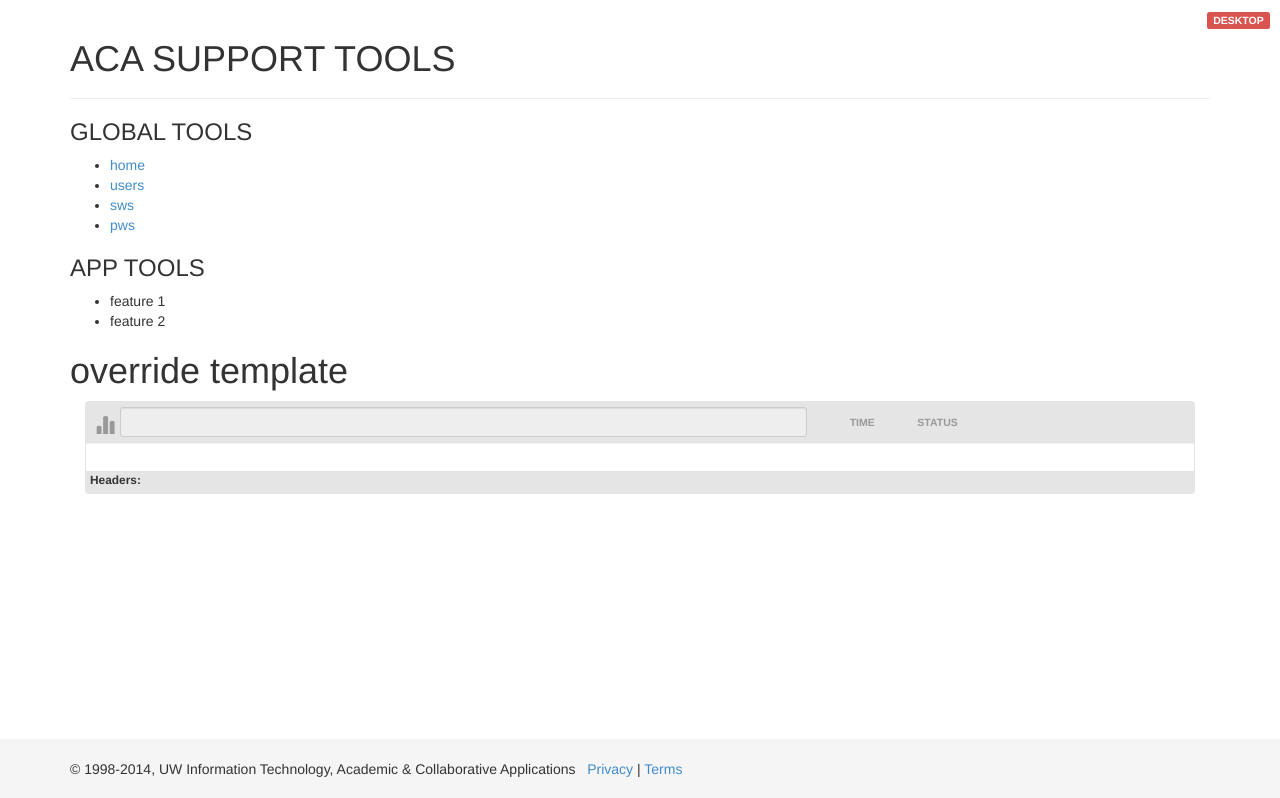
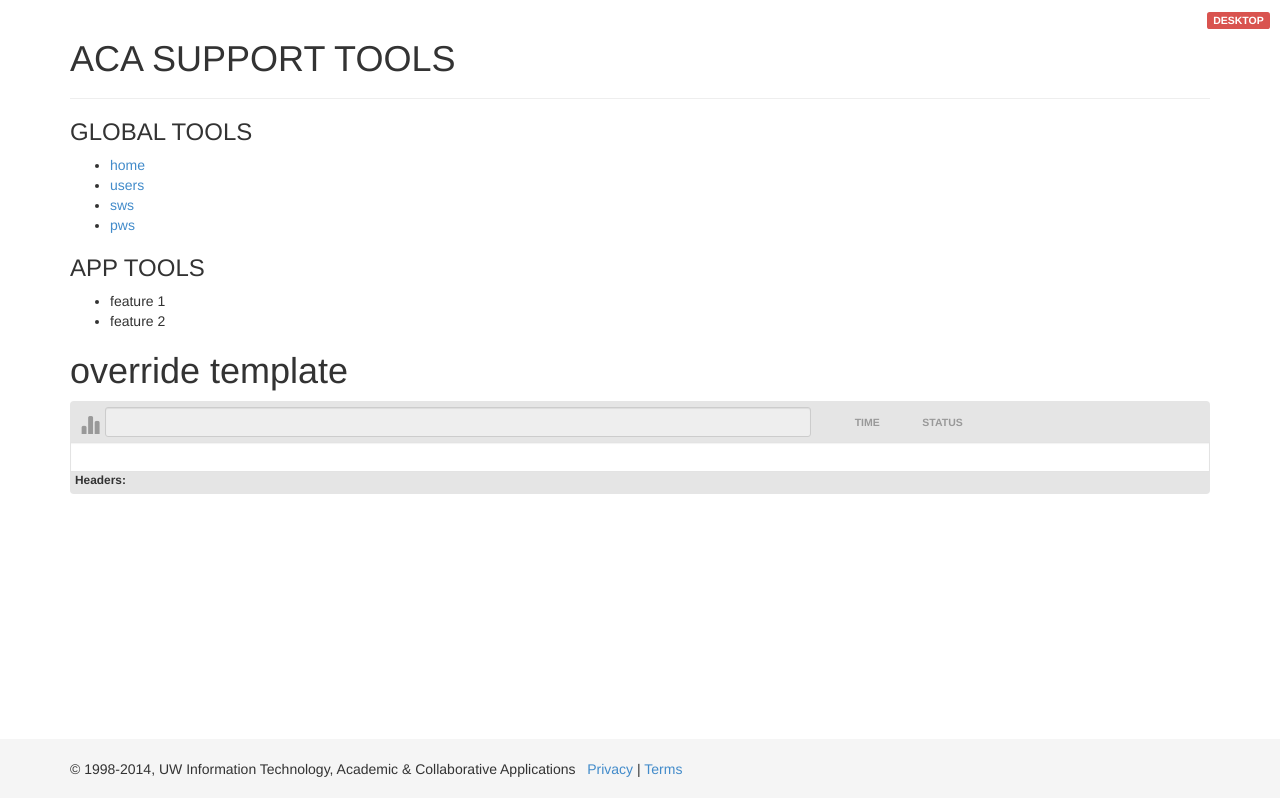
Before and after one commit to uw-it-aca/django-supporttools, a Django app: template supporttools/templates/proxy.html in a window 1280 px wide. Shown: the part 1-799 px from the top of the page. Run offline with Django 3.2, Linux system fonts and the light colour scheme; the template is opened without the code that fills it, so the values that code supplies are empty; style sheets or scripts are compiled from the project's sources; some libraries are stand-ins or nearby versions.

Commit message:
Updates override templates.

```diff
--- a/supporttools/templates/proxy.html
+++ b/supporttools/templates/proxy.html
@@ -4,7 +4,6 @@
 
 <h1>override template</h1>
 
-<div class="container">
     <div class="restclients-proxy">
 
         <div class="row restclients-header">
@@ -29,5 +28,5 @@
         </div>
 
     </div>
-</div>
+
 {% endblock %}
--- a/supporttools/templates/support.html
+++ b/supporttools/templates/support.html
@@ -3,10 +3,6 @@
 {% block content %}
 
 <h1>override template</h1>
-
-<div class="container">
-
-
 
     <div class="us-form">
 
@@ -42,6 +38,6 @@
 
     </div>
 
-</div>
+
 
 {% endblock %}
```
